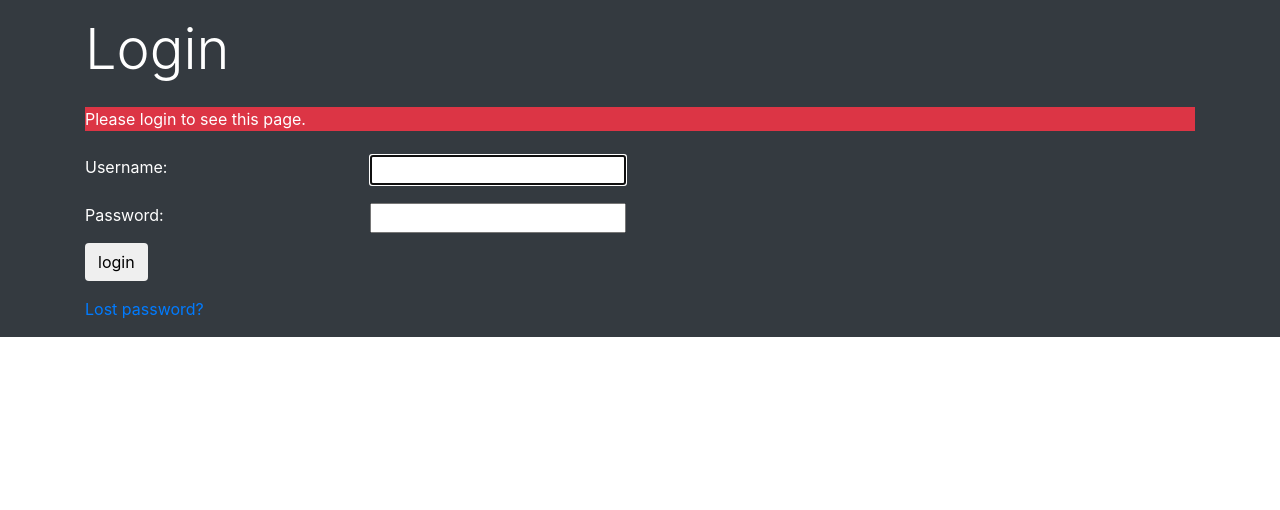
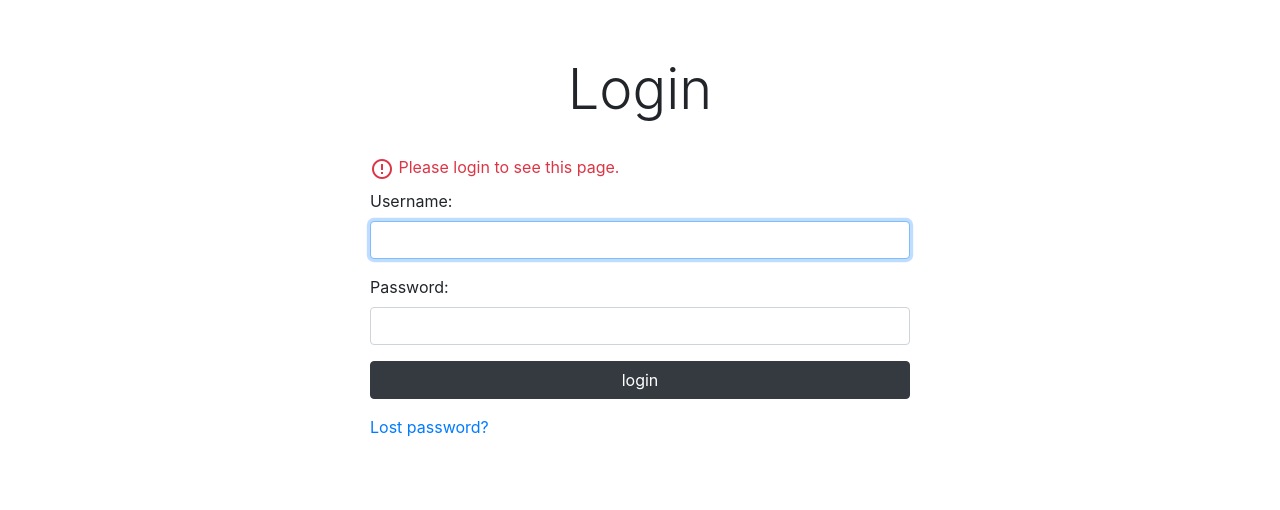
Before and after one commit to metalbass/home-bridge, a Django app: a page that uses hello/templates/base_bootstrap.html in a window 1280 px wide. Shown: the top 510 px of the page. Run offline with Django 3.2, Linux system fonts and the light colour scheme; some libraries are stand-ins or nearby versions.

Commit message:
Login page finished

```diff
--- a/hello/templates/base_bootstrap.html
+++ b/hello/templates/base_bootstrap.html
@@ -6,7 +6,10 @@
     <meta name="viewport" content="width=device-width, initial-scale=1, shrink-to-fit=no">
 
     <!-- Bootstrap CSS -->
-    <link rel="stylesheet" href="https://maxcdn.bootstrapcdn.com/bootstrap/4.0.0/css/bootstrap.min.css" integrity="sha384-Gn5384xqQ1aoWXA+058RXPxPg6fy4IWvTNh0E263XmFcJlSAwiGgFAW/dAiS6JXm" crossorigin="anonymous">
+    <link rel="stylesheet" href="https://maxcdn.bootstrapcdn.com/bootstrap/4.0.0/css/bootstrap.min.css"
+          integrity="sha384-Gn5384xqQ1aoWXA+058RXPxPg6fy4IWvTNh0E263XmFcJlSAwiGgFAW/dAiS6JXm" crossorigin="anonymous">
+
+    <link href="https://fonts.googleapis.com/icon?family=Material+Icons" rel="stylesheet">
 
     <title>Hello, world!</title>
 </head>
@@ -15,8 +18,14 @@
 
 <!-- Optional JavaScript -->
 <!-- jQuery first, then Popper.js, then Bootstrap JS -->
-    <script src="https://code.jquery.com/jquery-3.2.1.slim.min.js" integrity="sha384-KJ3o2DKtIkvYIK3UENzmM7KCkRr/rE9/Qpg6aAZGJwFDMVNA/GpGFF93hXpG5KkN" crossorigin="anonymous"></script>
-    <script src="https://cdnjs.cloudflare.com/ajax/libs/popper.js/1.12.9/umd/popper.min.js" integrity="sha384-ApNbgh9B+Y1QKtv3Rn7W3mgPxhU9K/ScQsAP7hUibX39j7fakFPskvXusvfa0b4Q" crossorigin="anonymous"></script>
-    <script src="https://maxcdn.bootstrapcdn.com/bootstrap/4.0.0/js/bootstrap.min.js" integrity="sha384-JZR6Spejh4U02d8jOt6vLEHfe/JQGiRRSQQxSfFWpi1MquVdAyjUar5+76PVCmYl" crossorigin="anonymous"></script>
+<script src="https://code.jquery.com/jquery-3.2.1.slim.min.js"
+        integrity="sha384-KJ3o2DKtIkvYIK3UENzmM7KCkRr/rE9/Qpg6aAZGJwFDMVNA/GpGFF93hXpG5KkN"
+        crossorigin="anonymous"></script>
+<script src="https://cdnjs.cloudflare.com/ajax/libs/popper.js/1.12.9/umd/popper.min.js"
+        integrity="sha384-ApNbgh9B+Y1QKtv3Rn7W3mgPxhU9K/ScQsAP7hUibX39j7fakFPskvXusvfa0b4Q"
+        crossorigin="anonymous"></script>
+<script src="https://maxcdn.bootstrapcdn.com/bootstrap/4.0.0/js/bootstrap.min.js"
+        integrity="sha384-JZR6Spejh4U02d8jOt6vLEHfe/JQGiRRSQQxSfFWpi1MquVdAyjUar5+76PVCmYl"
+        crossorigin="anonymous"></script>
 </body>
 </html>
--- a/hello/templates/registration/login.html
+++ b/hello/templates/registration/login.html
@@ -2,38 +2,52 @@
 {% load static %}
 
 {% block content %}
-<div class="container-fluid bg-dark text-white">
 <div class="container">
-        <h1 class="display-4 py-3">Login</h1>
-        {% if form.errors %}
-            <p class="bg-danger p-3">Your username and password didn't match. Please try again.</p>
+    <div class="row justify-content-center align-items-center">
+        <div class="col-lg-6 py-5">
+            <h1 class="display-4 text-center py-2">Login</h1>
+
+            {% if next %}
+            <div class="text-danger pt-3">
+                <i class="material-icons text-danger align-middle">error_outline</i>
+                {% if user.is_authenticated %}
+                Your account doesn't have access to this page. To proceed, please login with an account that has
+                access.
+                {% else %}
+                Please login to see this page.
                 {% endif %}
-        {% if next %}
-            {% if user.is_authenticated %}
-                <p class="bg-danger">Your account doesn't have access to this page. To proceed,
-                please login with an account that has access.</p>
-            {% else %}
-                <p class="bg-danger">Please login to see this page.</p>
-            {% endif %}
+            </div>
             {% endif %}
 
-        <form method="post" action="{% url 'login' %}">
+            <form class="py-2" action="{% url 'login' %}" method="post">
                 {% csrf_token %}
+                <div class="form-group">
+                    {{ form.username.label_tag }}
+                    <input type="text" name="{{ form.username.html_name }}" autofocus autocapitalize="none"
+                           autocomplete="username" maxlength="150" required id="id_username" class="form-control">
+                </div>
+                <div class="form-group">
+                    {{ form.password.label_tag }}
+                    <input type="password" name="{{ form.password.html_name }}" autocomplete="current-password" required
+                           id="id_password" class="form-control">
 
-            <div class="row py-2">
-                <div class="col-3">{{ form.username.label_tag }}</div>
-                <div class="col-9">{{ form.username }}</div>
+                    {% if form.errors %}
+                    <div class="text-danger pt-3">
+                        <i class="material-icons text-danger align-middle">error_outline</i>
+                        Your username and password didn't match. Please try again.
                     </div>
-            <div class="row py-2">
-                <div class="col-3"> {{ form.password.label_tag }}</div>
-                <div class="col-9"> {{ form.password }}</div>
+                    {% endif %}
                 </div>
-
-            <input type="submit" class="btn" value="login">
+                <div class="form-group">
+                    <input type="submit" name="submit" class="btn btn-block btn-dark btn-md" value="login">
                     <input type="hidden" name="next" value="{{ next }}">
-
-            <p class="py-3"><a href="{% url 'password_reset' %}">Lost password?</a></p>
+                </div>
+                <div class="form-group" id="register-link">
+                    <a href="{% url 'password_reset' %}">Lost password?</a>
+                </div>
             </form>
         </div>
     </div>
+</div>
+
 {% endblock %}
```
Lines whose indentation alone changed are shown as unchanged.
